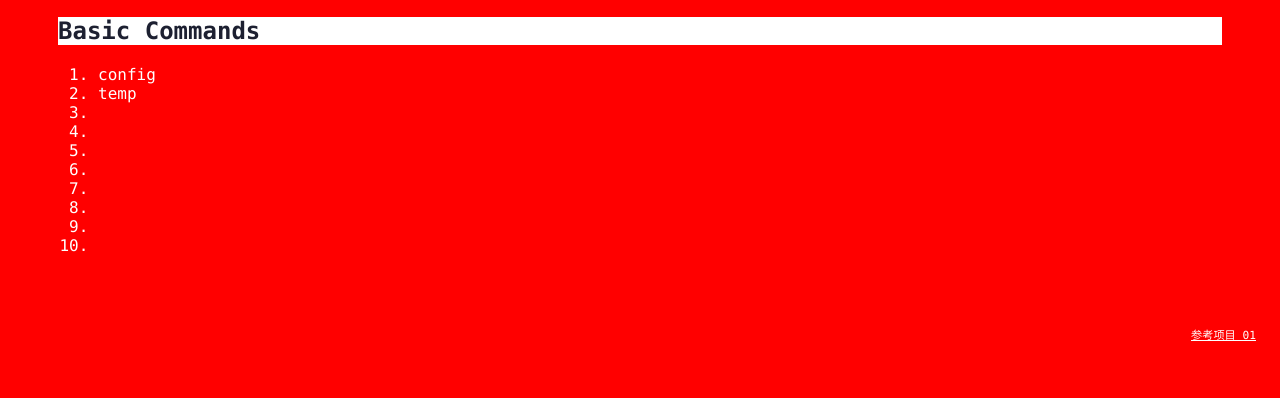
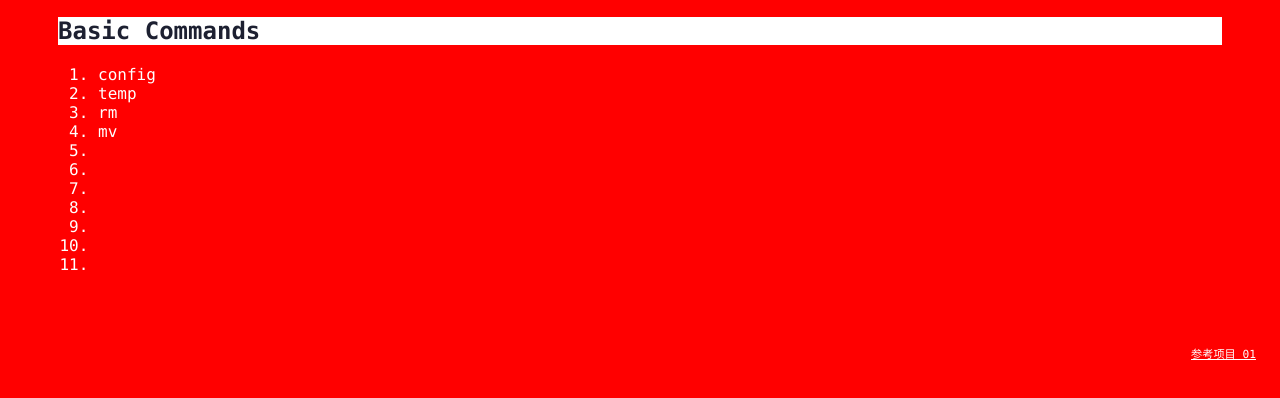
Before and after one commit to sl7xman/dzfgit_learning, a plain HTML site: page index.html in a window 1280 px wide. Both pictures are taken after a click on the element "Basic Commands". Shown: the part 276-674 px from the top of the page. Drawn offline with Linux system fonts and the light colour scheme.

Commit message:
Stash and add repair

```diff
--- a/index.html
+++ b/index.html
@@ -31,7 +31,8 @@
                 <ol>
                     <li>config</li>
                     <li>temp</li>
-                    <li></li>
+                    <li>rm</li>
+                    <li>mv</li>
                     <li></li>
                     <li></li>
                     <li></li>
```
